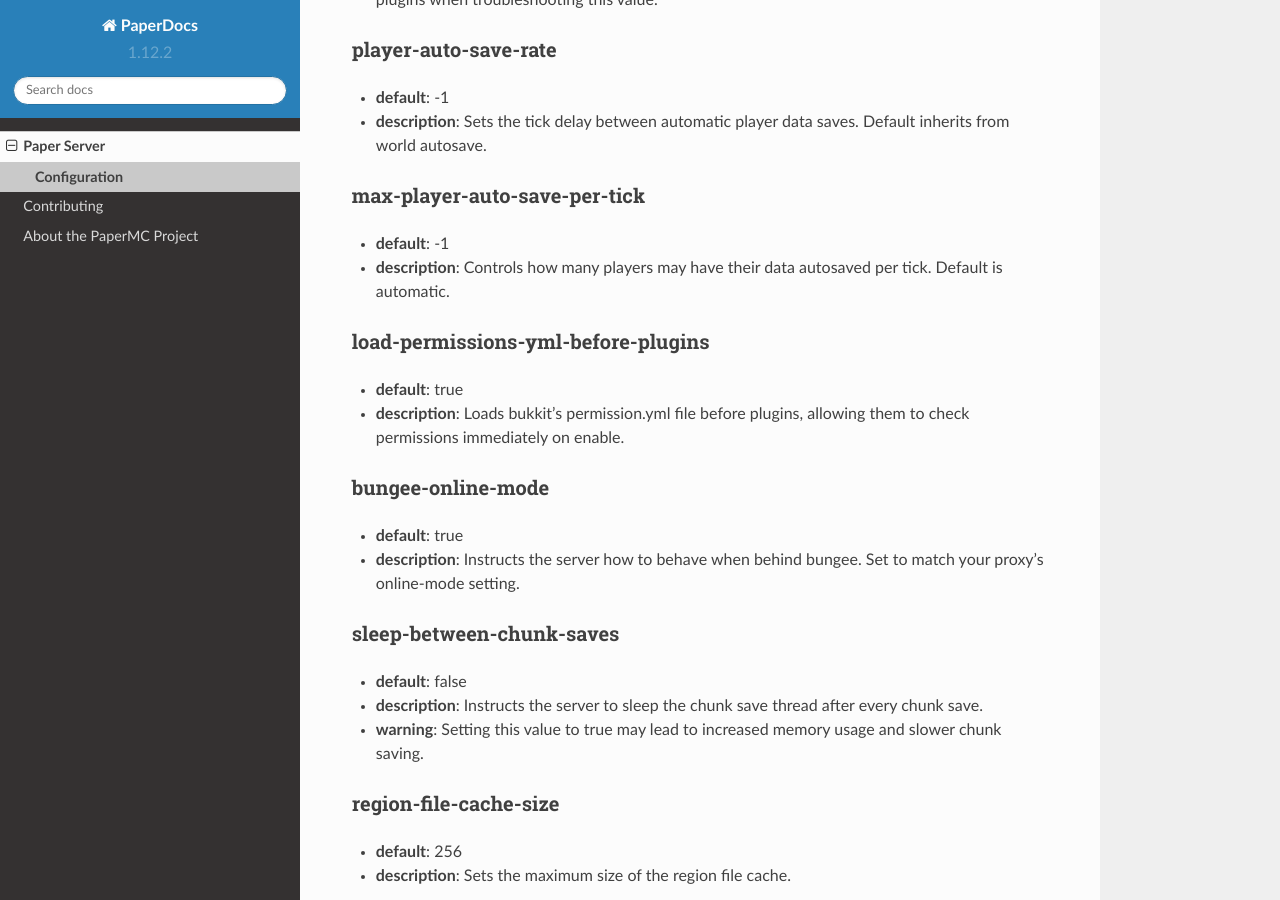
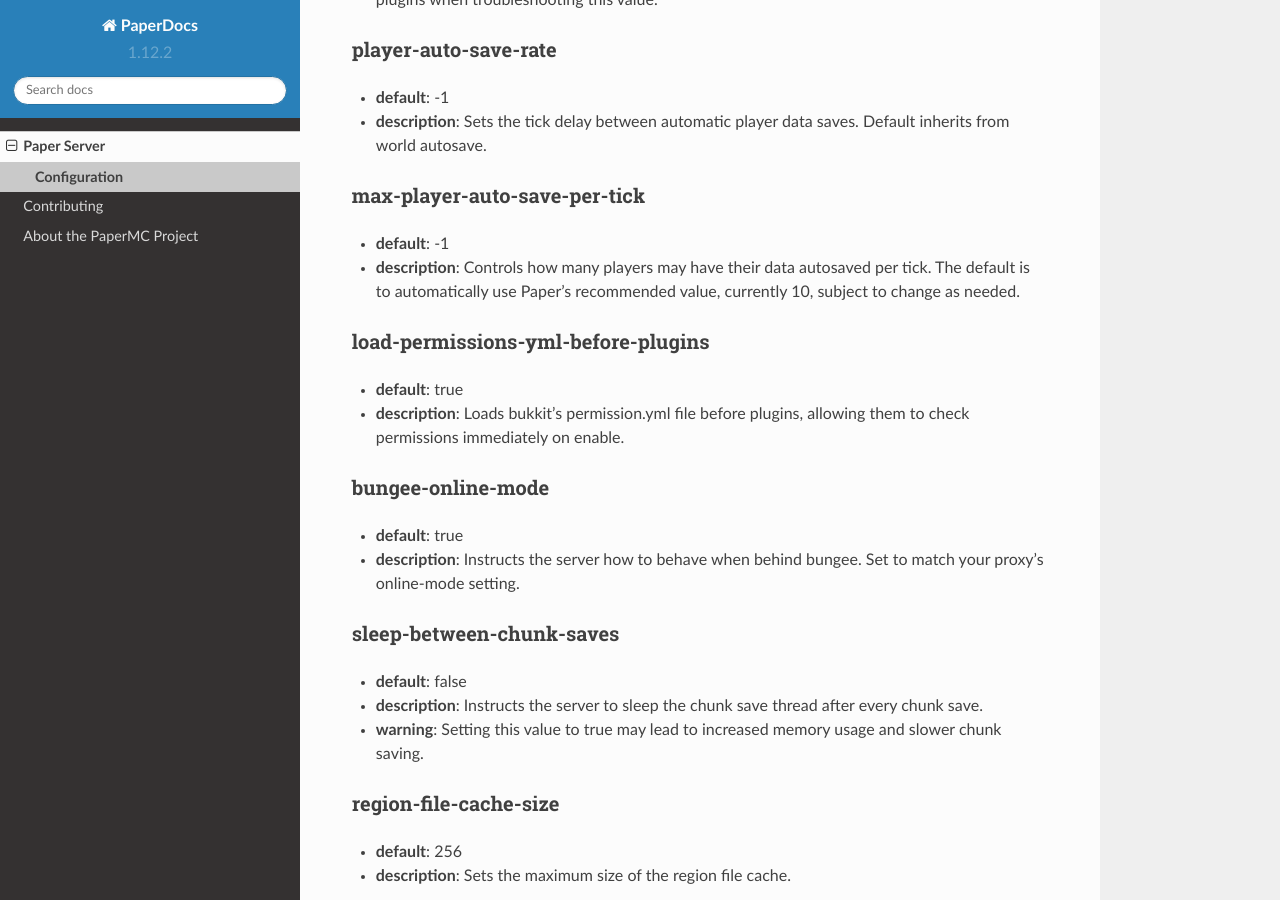
Before and after one commit to PaperMC/PaperDocs, a Sphinx documentation site: the page built from source/server/configuration.rst, in a window 1280 px wide and 900 px high, scrolled down 957 px. Built offline with Sphinx 7.4.7 and the Read the Docs theme 2.0.0, drawn with Linux system fonts in a browser that asks for light colours.

Commit message:
Make max-player-auto-save-per-tick less vague

```diff
--- a/source/server/configuration.rst
+++ b/source/server/configuration.rst
@@ -45,7 +45,7 @@ player-auto-save-rate
 max-player-auto-save-per-tick
 ~~~~~~~~~~~~~~~~~~~~~~~~~~~~~
 * **default**: -1
-* **description**: Controls how many players may have their data autosaved per tick. Default is automatic.
+* **description**: Controls how many players may have their data autosaved per tick. The default is to automatically use Paper's recommended value, currently 10, subject to change as needed.
 
 load-permissions-yml-before-plugins
 ~~~~~~~~~~~~~~~~~~~~~~~~~~~~~~~~~~~
```
